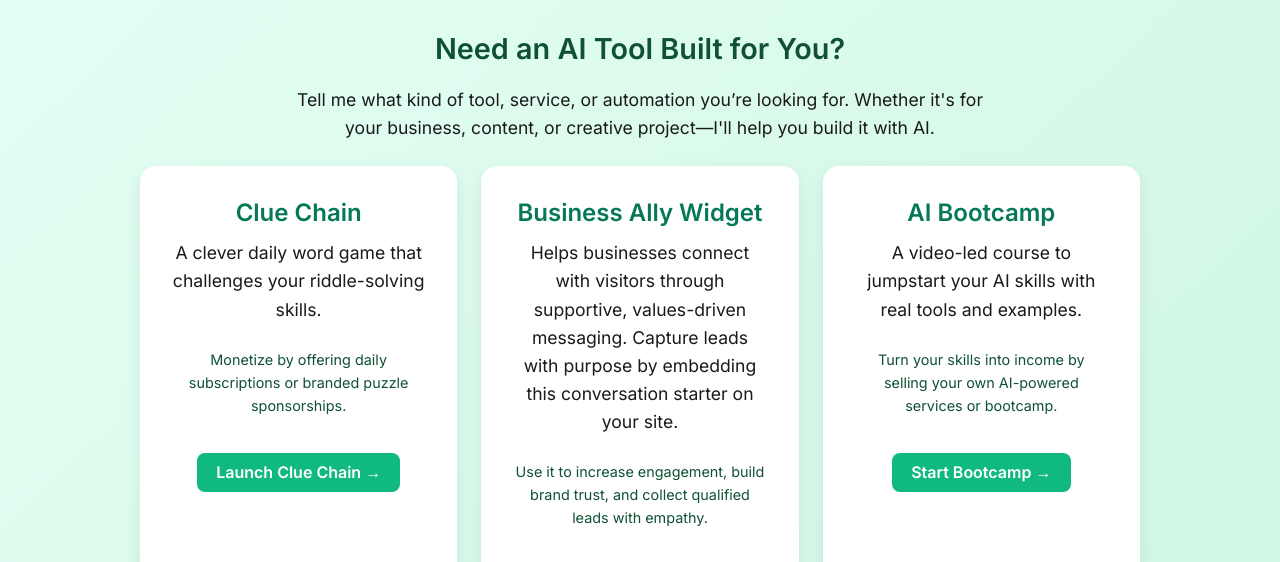
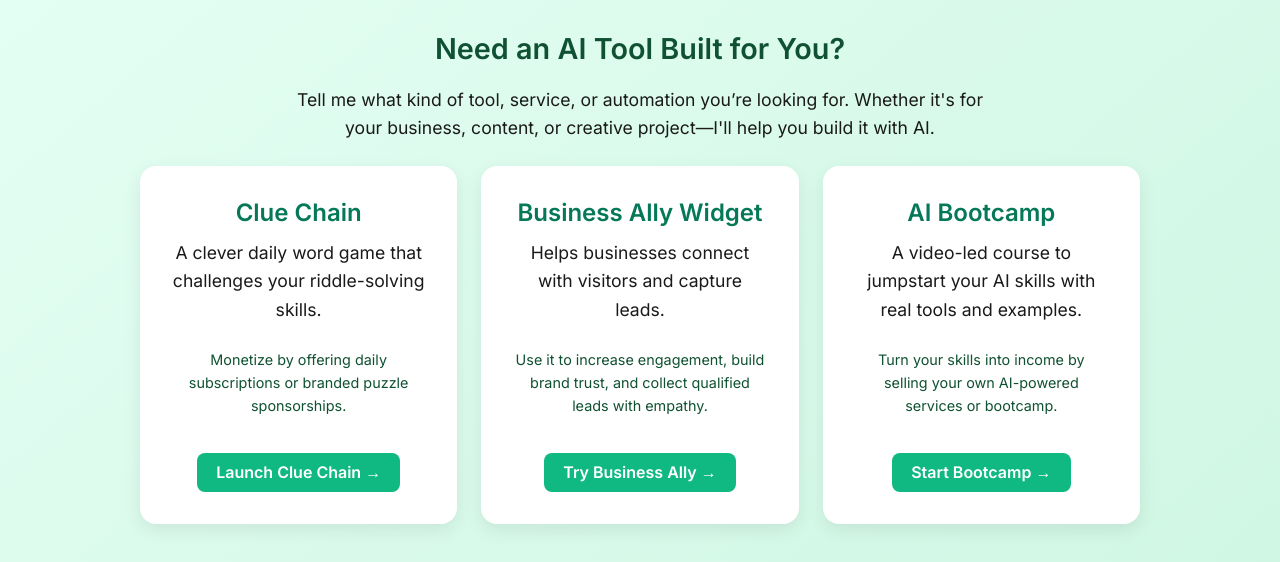
Before and after one commit to jimspi/AILab, a plain HTML site: page index.html in a window 1280 px wide. Shown: the part 237-799 px from the top of the page. Drawn offline with Linux system fonts and the light colour scheme.

Commit message:
Update index.html

```diff
--- a/index.html
+++ b/index.html
@@ -155,7 +155,7 @@
       </div>
       <div class="tool">
   <h2>Business Ally Widget</h2>
-  <p>Helps businesses connect with visitors through supportive, values-driven messaging. Capture leads with purpose by embedding this conversation starter on your site.</p>
+  <p>Helps businesses connect with visitors and capture leads.</p>
   <p style="font-size: 0.9rem; color: #0f5132;">Use it to increase engagement, build brand trust, and collect qualified leads with empathy.</p>
   <a href="https://saprea.vercel.app/">Try Business Ally →</a>
 </div>
```
